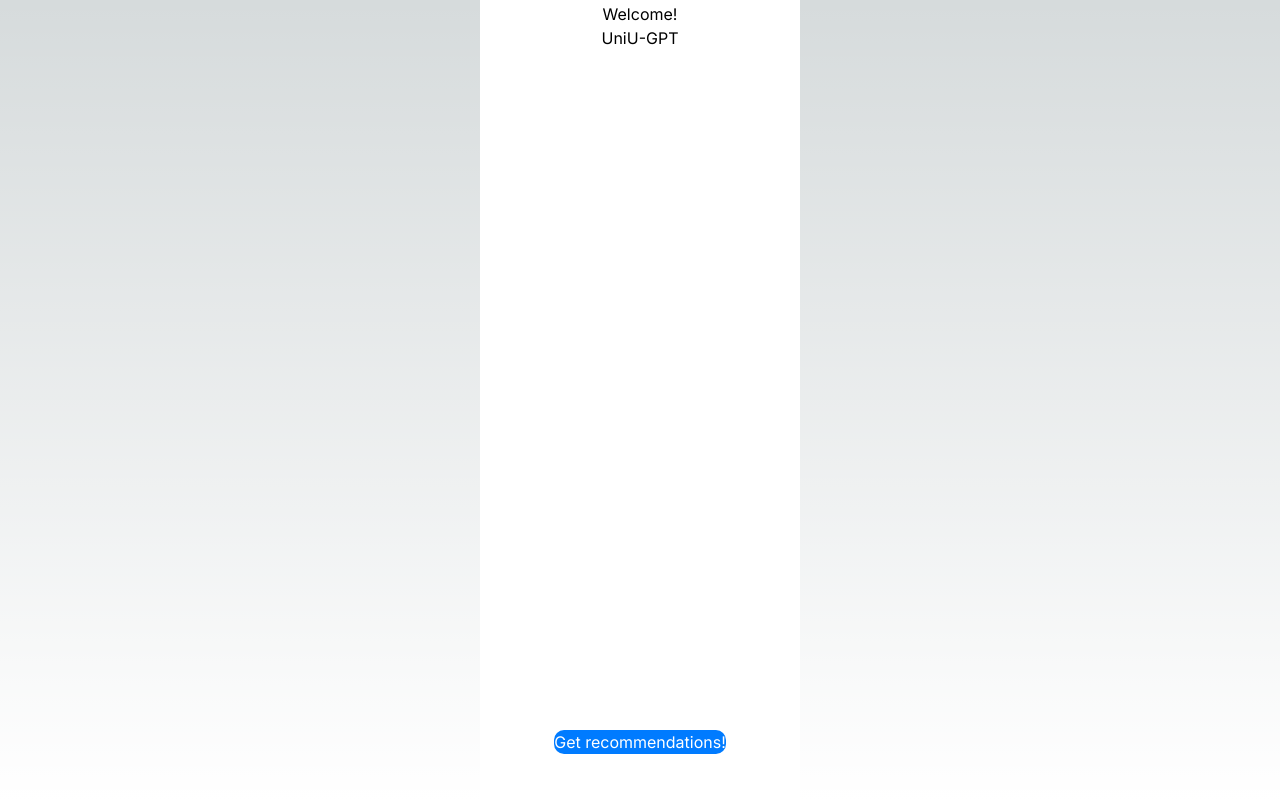
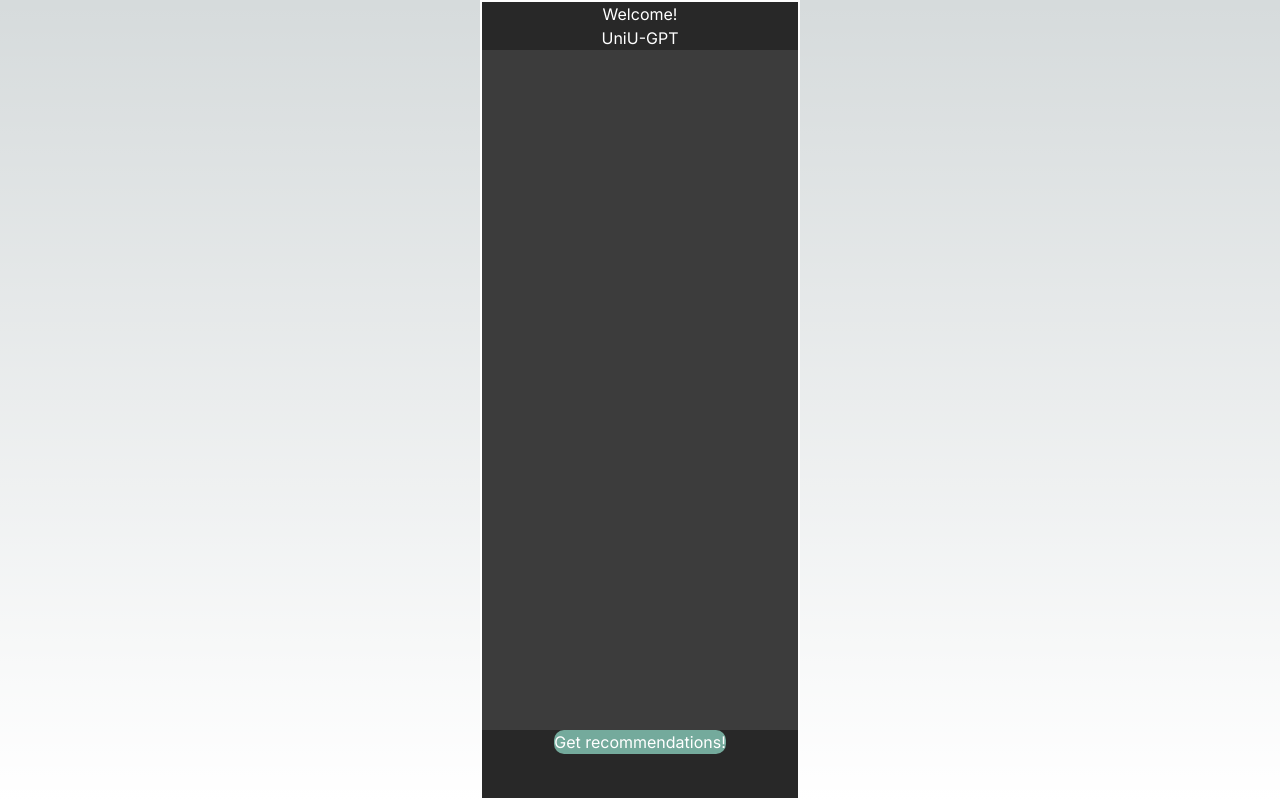
Before and after one commit to Karl-Johan-Jacobson/Ladusvala, a Next.js app in the folder uniuggla/: page /program-recommendations in a window 1280 px wide. Built offline with nearby package versions, Linux system fonts and the light colour scheme; no server answers.

Commit message:
Userstory 4, done

```diff
--- a/uniuggla/ai/AiHandler.ts
+++ b/uniuggla/ai/AiHandler.ts
@@ -77,7 +77,8 @@ function turnProgramToPrompt(allPrograms: Program[]): string {
   let generatedString: string = "";
 
   for (let i = 0; i < allPrograms.length; i++) {
-    generatedString += `Degree: ${allPrograms[i].porgramTitle_sv}, ID = ${allPrograms[i].programId}\n`;
+    //generatedString += `Degree: ${allPrograms[i].porgramTitle_sv}, ID = ${allPrograms[i].programId}\n`; //USED IN RELEASE
+    generatedString += `Degree: ${allPrograms[i].porgramTitle_sv}\n`;
   }
 
   return generatedString;
@@ -93,11 +94,11 @@ export default async function recommendProgramFromInterest() {
   //const allPrograms: Program[] = await fetchAllPrograms(); This must be uncomment for Release mode
   //turn all programs to a string
   const programString: string = turnProgramToPrompt(somePrograms);
-  const interestString: string = turnInterestToPrompt(interestOfEconomy);
+  const interestString: string = turnInterestToPrompt(interestOfEngineerAndMedicin);
 
   //Generate the question to ai to answer
   //let content: string = `These are my interest: ${interestString} and these are all available degrees ${programString}. Choose four of these degrees that matches my interest and then choose one wild card loosely based on the interests, make sure to mark your wildcard. Answer in bullet points with the exact names of the degrees, the bullet points should start with a dot and not numbers. Answer in swedish. You should answer in the format [Degree, ID = {number}]. Lastly end with a question asking the user if he/she think one of these degrees are interesting.`;
-  let content: string = `These are my interest: ${interestString} and these are all available degrees ${programString}. Choose four of these degrees that matches my interest and then choose one wild card loosely based on the interests, make sure to mark your wildcard. Your answer should first contain the exact degree name in capslock, followd by one sentence why you choose that degree. You must answer in swedish`;
+  let content: string = `These are my interest: ${interestString} and these are all available degrees ${programString}. Choose four of these degrees that matches my interest and then choose one wild card loosely based on the interests, make sure to mark your wildcard. Your answer should first contain the exact degree name in capslock, followd by one sentence why you choose that degree. You must answer in swedish and write a new line after every degree`;
 
   let questionToAi: ChatCompletionMessageParam = {
     role: "user",
--- a/uniuggla/app/program-recommendations/page.tsx
+++ b/uniuggla/app/program-recommendations/page.tsx
@@ -6,54 +6,56 @@ import "../globals.css";
 import "./programRecommendations.css";
 import recommendProgramFromInterest from "@/ai/AiHandler";
 
+
+//Page for DEMO to show that ai can recommend programs
 const ProgramRecommendations:  NextPage = () => {
     const text = "UniU-GPT";
+    //Used to updated ai messages on the screen
     const [message, setMessage] = useState<string>("");
 
+    //ai answer that will be updated
     let aiAnswer : string = "";
 
     //activate the typewriter
+    //Make request to AI when button is clicked
     async function handleButton () {
         console.log("Clicked")
         setMessage("");
         aiAnswer = await recommendProgramFromInterest()
         typewriter(aiAnswer, 50);
     };
-
+    //Function to write the text out one character at a time
     const typewriter = (text: string, speed: number) => {
         let index = 0;
         const intervalId = setInterval(() => {
             const char = text.charAt(index);
-            setMessage(prevMessage => {
-                // Add character to message if it's not a line break
-                if (char !== '\n') return prevMessage + char;
-                // If it's a line break, append a line break to the message
-                else return prevMessage + '';
-            });
+            setMessage(prevMessage => prevMessage + char);
             index++;
             if (index === text.length) clearInterval(intervalId); // Clear the interval after all characters are appended
         }, speed);
     };
 
 
+
+    //HTML code
     return (
         <div className="container">
-            <h1>
-                <div className="styles">
-                    Welcome!
-                    <p>{text}</p>
-                </div>
-            </h1>
+            <h1 className="styles">Welcome!</h1>
+            <p className="styles">{text}</p>
 
             <div className="userInputScreen">
                 <div className="userInput">
-                    <p>{message}</p>
+                    {message.split('\n').map((line, index) => (
+                        <p key={index}>
+                            {line}
+                            <br />
+                            <br />
+                            </p>
+                    ))}
                 </div>
             </div>
 
-            <h2>
-                <button className="button" id="send" onClick={handleButton}>Get recommendations!</button>
-            </h2>
+            <button className="button" id="send" onClick={handleButton}>Get recommendations!</button>
         </div>
     );
 };
--- a/uniuggla/app/program-recommendations/programRecommendations.css
+++ b/uniuggla/app/program-recommendations/programRecommendations.css
@@ -3,7 +3,7 @@
     text-align: center;
     width: 25%;
     height: 100vh;
-    background-color: white;
+    background-color: #282828;
     border: 2px solid white;
     position: relative;
 }
@@ -19,7 +19,7 @@ button {
     align-items: center;
     width: auto;
     height: auto;
-    background-color: #007bff;
+    background-color: #74AA9C;
     color: #fff;
     border: none;
     border-radius: 10px;
@@ -46,7 +46,7 @@ input[type=text]{
 }
 
 .styles {
-    color: black
+    color: white
 }
 
 .userInputScreen
@@ -55,8 +55,8 @@ input[type=text]{
 
     width: 100%;
     height: 85vh;
-    color: black;
-    background-color: transparent;
+    color: white;
+    background-color: #3c3c3c;
     overflow: auto;
 }
 
@@ -64,8 +64,8 @@ input[type=text]{
 {
     width: auto;
     height: auto;
-    color: black;
-    background-color: lightblue;
+    color: white;
+    background-color: transparent;
     border-radius: 25px;
 
 }
```
